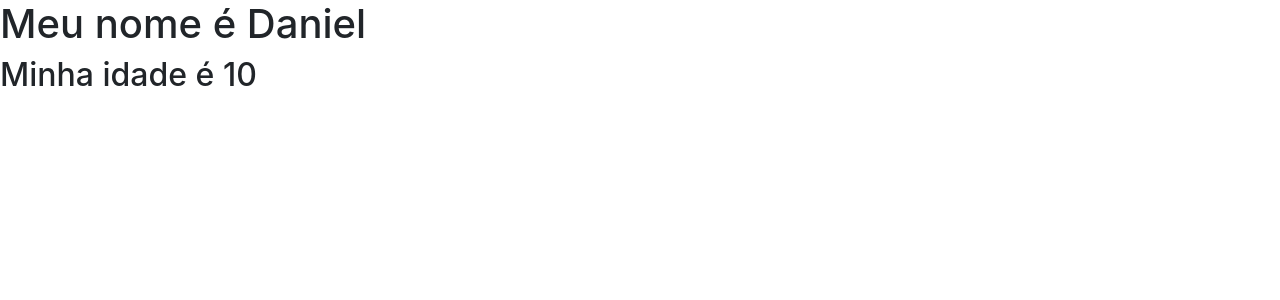
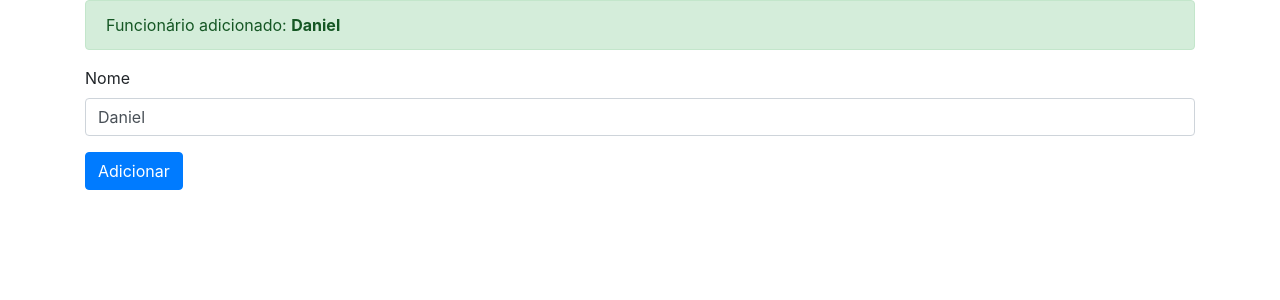
Before and after one commit to DanielAgostinhoSilva/algaworks-angular-meuprojeto, an Angular app: page / in a window 1280 px wide. Shown: the top 300 px of the page. Built offline with nearby package versions, Linux system fonts and the light colour scheme.

Commit message:
9.7. Usando event binding

```diff
--- a/src/app/app.component.html
+++ b/src/app/app.component.html
@@ -1,2 +1,13 @@
-<h1>Meu nome é {{nome}}</h1>
-<h2>Minha idade é {{getIdade()}}</h2>
+<div class="container">
+  <div class="alert alert-success" role="alert">
+    Funcionário adicionado: <strong>{{nome}}</strong>
+  </div>
+
+  <div class="form-group">
+    <label>Nome</label>
+    <input type="text" class="form-control" (input)="alterarNome($event)" value="{{nome}}">
+  </div>
+
+  <button type="button" class="btn btn-primary" (click)="adicionar()">Adicionar</button>
+
+</div>
--- a/src/app/app.component.ts
+++ b/src/app/app.component.ts
@@ -7,9 +7,15 @@
 })
 export class AppComponent {
   nome = 'Daniel';
-  idade = 10;
 
-  getIdade(): number {
-    return this.idade;
+  adicionar(): void {
+    console.log(`Adicionando ${this.nome}`);
+    const numero = Math.round(Math.random() * 100);
+    this.nome = 'Daniel ' + numero;
+
+  }
+
+  alterarNome(event: any): void {
+    this.nome = event.target.value;
   }
 }
```
